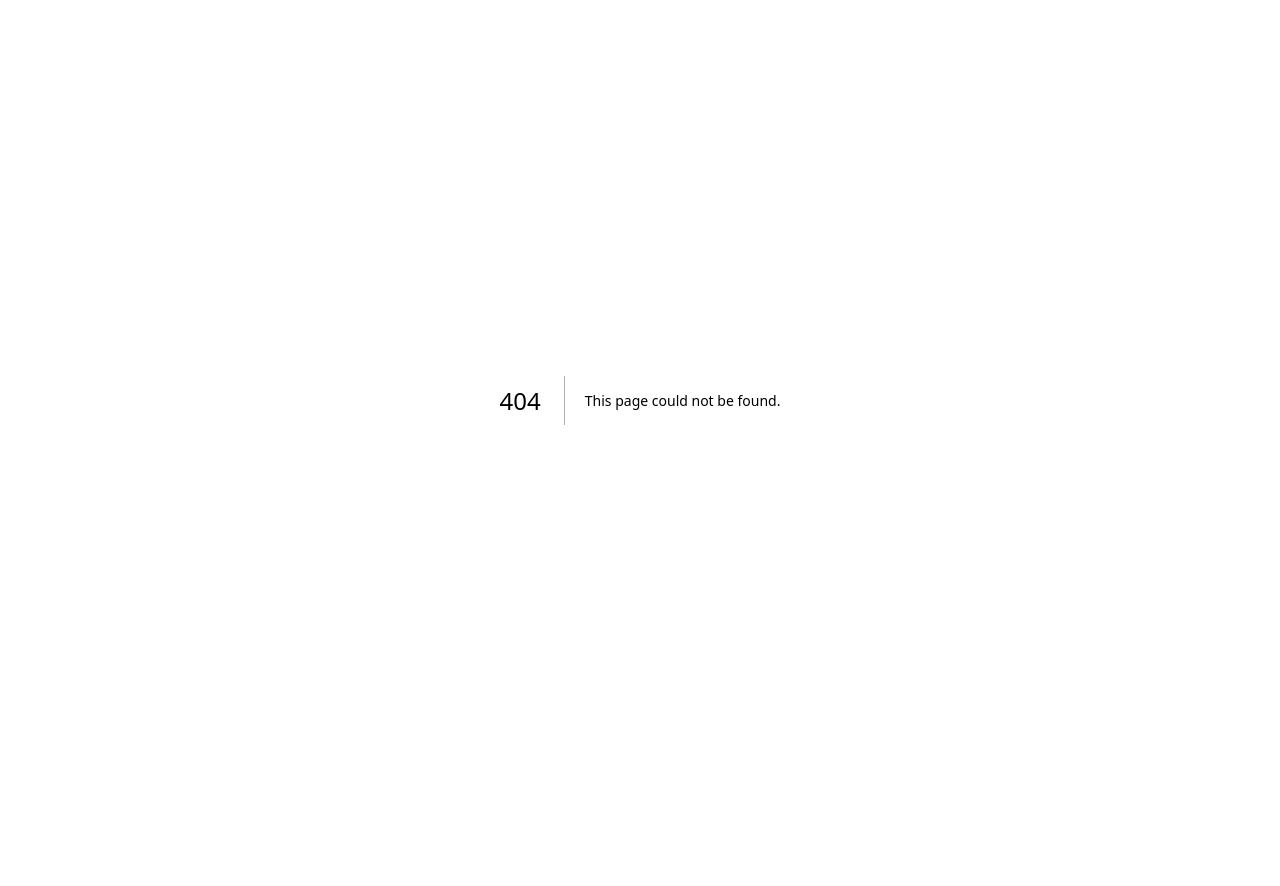
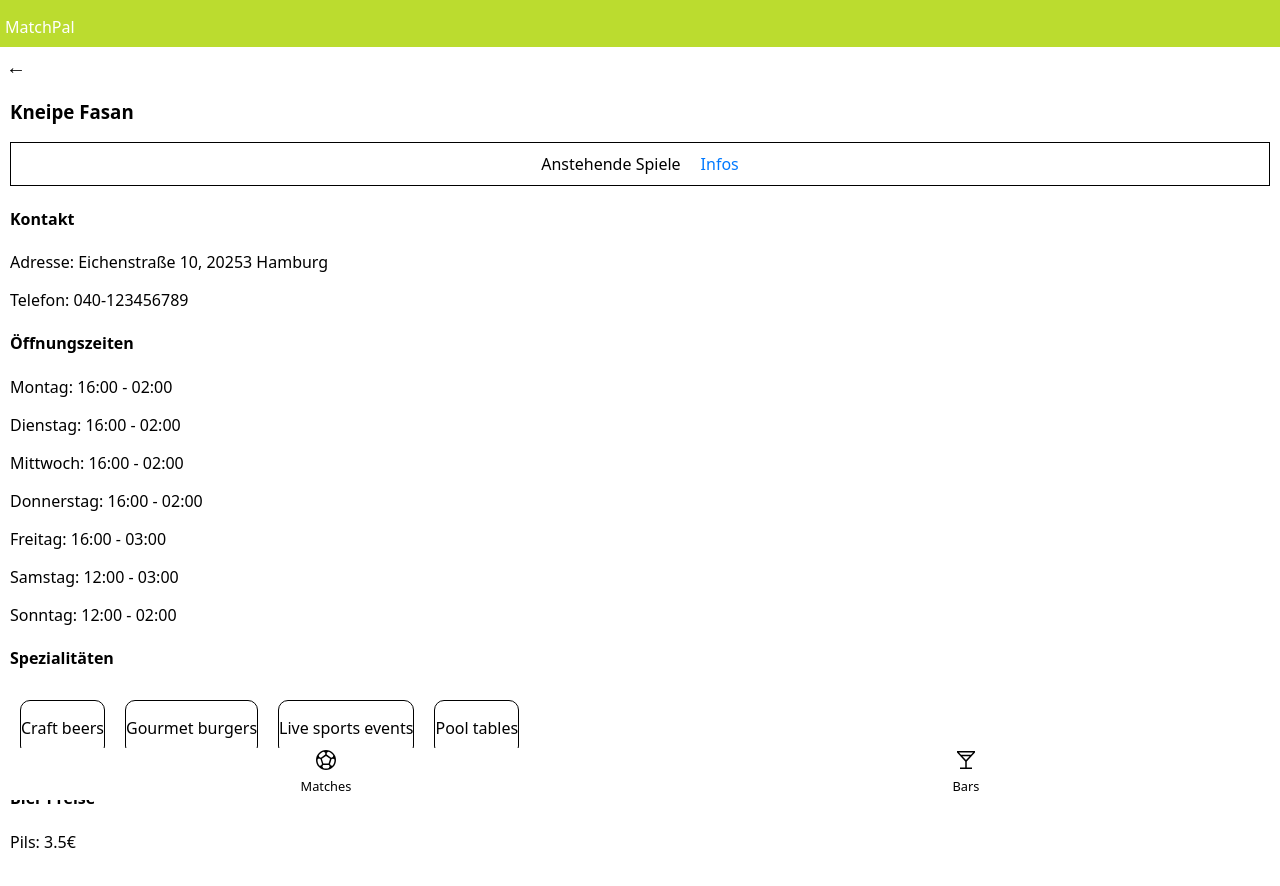
Before and after one commit to sebastianwel/MatchPal, a Next.js app: page /bars/1/info in a window 1280 px wide. Before the commit this address had no page. Shown: the top 886 px of the page. Before the commit the page ends 800 px from the top, so only its background shows below. Built offline with nearby package versions, Linux system fonts and the light colour scheme.

Commit message:
create bars-info section and mapped all infos. Add minimal styling

```diff
--- a/pages/bars/[id].js
+++ b/pages/bars/[id].js
@@ -58,12 +58,25 @@ export default function BarDetails({ bars, matches }) {
     }
   }
 
+  const isCurrentSection = currentBar
+    ? router.pathname === `/bars/[id]`
+      ? true
+      : false
+    : null;
+
   return (
     <>
       <AppHeader />
       <Button onClick={() => router.push("/bars")}>←</Button>
       <Headline>{updatedBar?.name}</Headline>
-      <SiteSection>Anstehende Spiele</SiteSection>
+      <SiteSectionTabs>
+        <SiteSection isCurrentSection={isCurrentSection}>
+          Anstehende Spiele
+        </SiteSection>
+        <SiteSection onClick={() => router.push(`/bars/${id}/info`)}>
+          Infos
+        </SiteSection>
+      </SiteSectionTabs>
       <List>
         {updatedMatches?.map((match) => (
           <CardLink key={match.id} href={`/matches/${match.id}`}>
@@ -90,9 +103,18 @@ export default function BarDetails({ bars, matches }) {
   );
 }
 
-const SiteSection = styled.p`
+export const SiteSectionTabs = styled.div`
+  display: flex;
+  justify-content: center;
+  align-items: center;
+  flex-direction: row;
+  border: 1px solid;
   margin: 10px;
-  margin-top: 30px;
+`;
+
+export const SiteSection = styled.p`
+  margin: 10px;
+  color: ${(section) => (section.isCurrentSection ? "#0079FF" : "#000")};
 `;
 
 const List = styled.ul`
--- /dev/null
+++ b/pages/bars/[id]/info.js
@@ -0,0 +1,82 @@
+import { useRouter } from "next/router";
+import AppHeader from "../../../components/AppHeader";
+import AppFooter from "../../../components/AppFooter";
+import { Headline } from "../../../components/Headline/Headline";
+import { Button } from "../../../components/BackButton/BackButton";
+import { SiteSection, SiteSectionTabs } from "../[id]";
+import styled from "styled-components";
+
+export default function BarsDetailsInfo({ bars }) {
+  const router = useRouter();
+  const { id } = router.query;
+
+  const currentBar = bars ? bars.find((bar) => bar.id === parseInt(id)) : null;
+  const isCurrentSection = currentBar
+    ? router.pathname === `/bars/[id]/info`
+      ? true
+      : false
+    : null;
+
+  return (
+    <>
+      <AppHeader />
+      <Button onClick={() => router.push("/bars")}>←</Button>
+      {!currentBar ? (
+        <p>...loading</p>
+      ) : (
+        <>
+          <Headline>{currentBar.name}</Headline>
+          <SiteSectionTabs>
+            <SiteSection onClick={() => router.push(`/bars/${id}`)}>
+              Anstehende Spiele
+            </SiteSection>
+            <SiteSection isCurrentSection={isCurrentSection}>Infos</SiteSection>
+          </SiteSectionTabs>
+          <Infos>
+            <h4>Kontakt</h4>
+            <p>Adresse: {currentBar.address}</p>
+            <p>Telefon: {currentBar.phone}</p>
+            <h4>Öffnungszeiten</h4>
+            <p>Montag: {currentBar.openingHours.monday}</p>
+            <p>Dienstag: {currentBar.openingHours.tuesday}</p>
+            <p>Mittwoch: {currentBar.openingHours.wednesday}</p>
+            <p>Donnerstag: {currentBar.openingHours.thursday}</p>
+            <p>Freitag: {currentBar.openingHours.friday}</p>
+            <p>Samstag: {currentBar.openingHours.saturday}</p>
+            <p>Sonntag: {currentBar.openingHours.sunday}</p>
+            <h4>Spezialitäten</h4>
+            <Specialities>
+              {currentBar.specialties?.map((speciality, index) => (
+                <Speciality key={index}>
+                  <p>{speciality}</p>
+                </Speciality>
+              ))}
+            </Specialities>
+            <h4>Bier Preise</h4>
+            <p>Pils: {currentBar.beerPrices.pils}€</p>
+          </Infos>
+        </>
+      )}
+      <AppFooter />
+    </>
+  );
+}
+
+const Infos = styled.section`
+  margin: 10px;
+  margin-bottom: 50px;
+`;
+
+const Specialities = styled.div`
+  display: flex;
+  justify-content: flex-start;
+  align-items: center;
+`;
+
+const Speciality = styled.div`
+  border: 1px solid;
+  border-radius: 10px;
+  margin: 10px;
+  align-self: center;
+  text-align: center;
+`;
```
